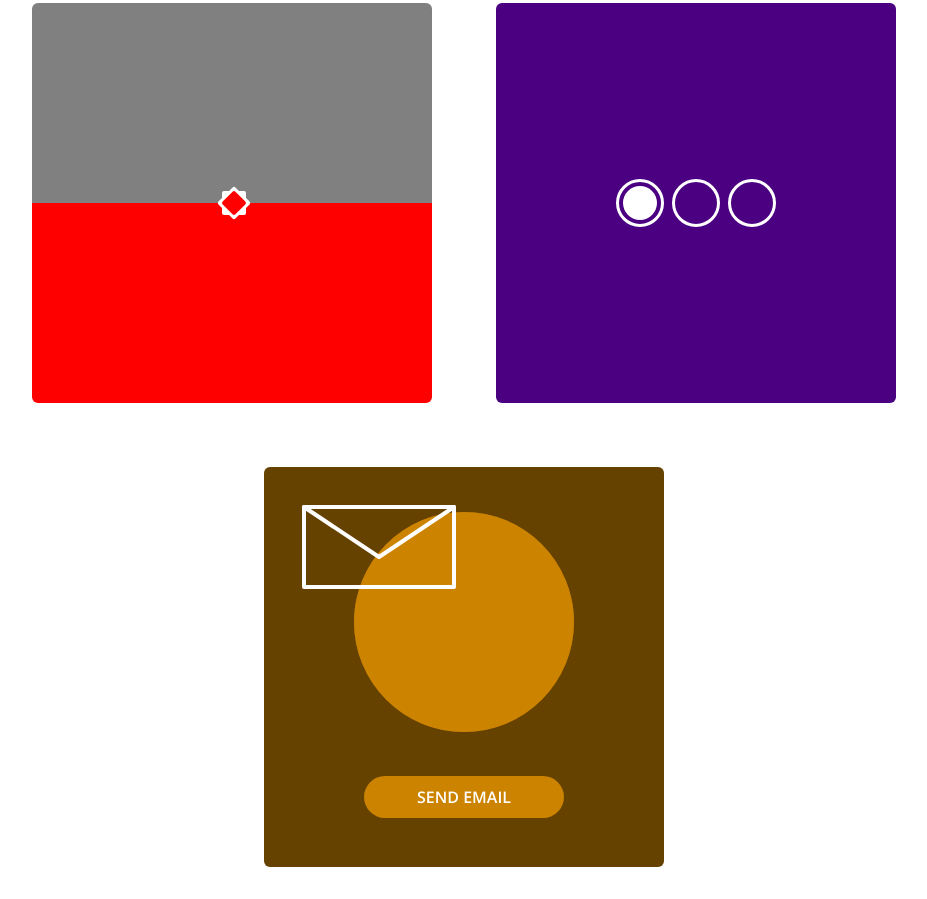
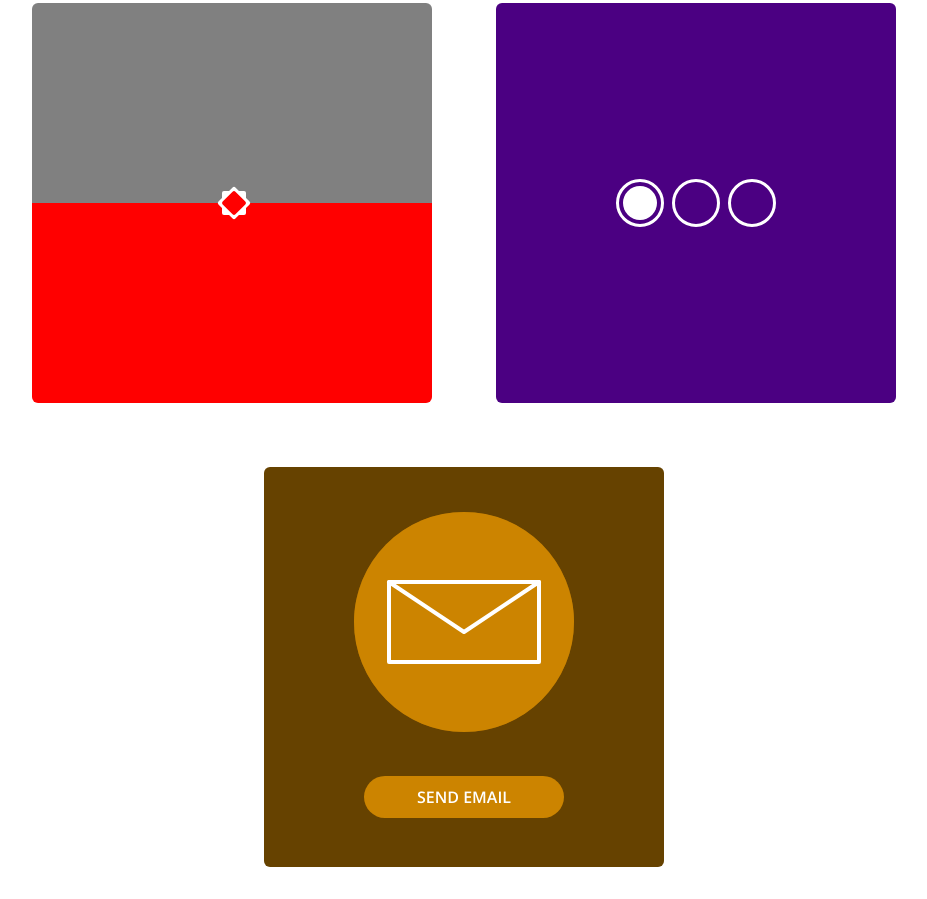
Before and after one commit to dailycalendar32/dailycalendar32.github.io, a plain HTML site: page Web Design - Code/06_100DayCss11-20.html in a window 1280 px wide. Shown: the part 1421-2320 px from the top of the page, without its empty margins (176-1103 px from the left). Drawn offline with nearby package versions, Linux system fonts and the light colour scheme.

Commit message:
recommite

```diff
--- a/Web Design - Code/scss/06_11-20.scss
+++ b/Web Design - Code/scss/06_11-20.scss
@@ -861,6 +861,7 @@ body {
 }
 
 #day20 {
+    position: relative;
     width: 400px; height: 400px;
     border-radius: 6px;
     margin: 2rem;
@@ -885,7 +886,7 @@ body {
         z-index: 5;
         position: absolute;
         width: 170px; height: 150px;
-        translate: -50% calc(-50% - 45px);
+        translate: 0 -45px;
     }
     svg.mail polyline, svg.plane polyline{
         fill: none;
```
Also changed, not shown: Web Design - Code/css/06_11-20.css, 1 other file.
